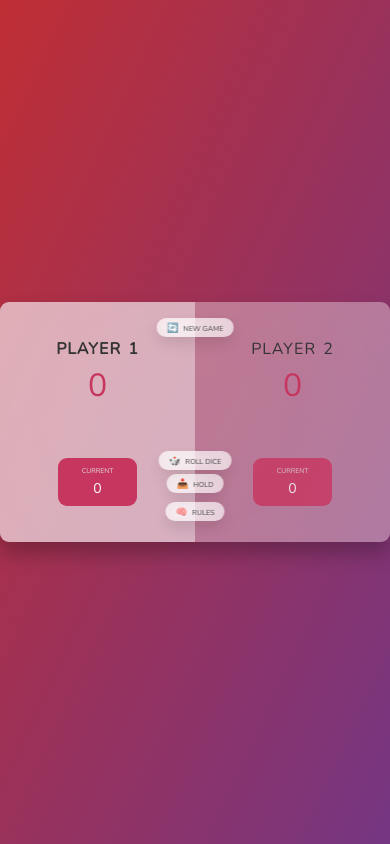
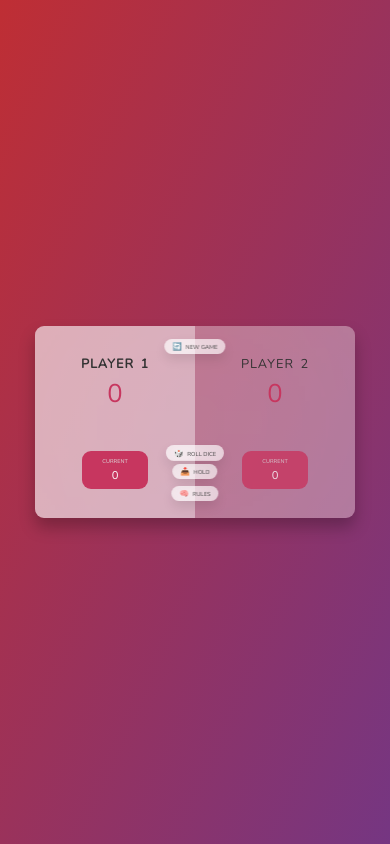
Before and after one commit to ZRShamim/DiceGame, a plain HTML site: page index.html in a window 390 px wide. Drawn offline with nearby package versions, Linux system fonts and the light colour scheme.

Commit message:
responsive

```diff
--- a/style.css
+++ b/style.css
@@ -240,7 +240,7 @@ main {
 
 @media screen and (max-width: 400px) {
   html {
-    font-size: 25%;
+    font-size: 20%;
     box-sizing: border-box;
   }
 }
```
